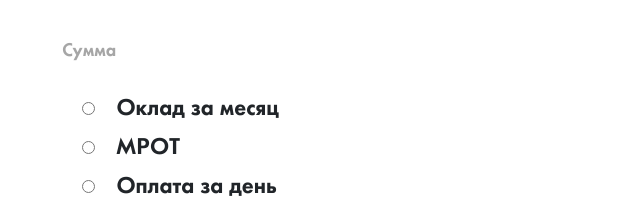
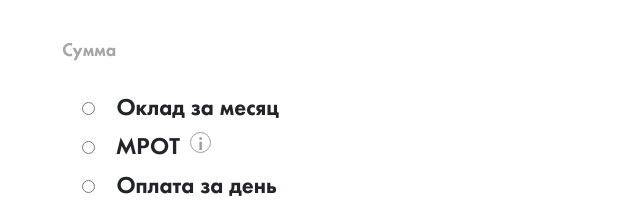
Before and after one commit to lewiczkijm/salary-tax-form, a React (Create React App) app: page / in a window 1280 px wide. Shown: the top 213 px of the page, without its empty margins (0-640 px from the left). Built offline with nearby package versions, Linux system fonts and the light colour scheme.

Commit message:
Info component - basic view and functional

```diff
--- /dev/null
+++ b/src/components/Info.scss
@@ -0,0 +1,20 @@
+.info {
+  display: inline-block;
+  position: absolute;
+  .icon {
+    margin-left: 0.5em;
+    border: solid 1px #9d9d9d;
+    border-radius: 1em;
+    width: 1em;
+    height: 1em;
+    color: #9d9d9d;
+    text-align: center;
+    user-select: none;
+
+    span{
+      font-size: 0.8em;
+      vertical-align: top;
+      font-weight: 100;
+    }
+  }
+}
--- /dev/null
+++ b/src/components/Info.tsx
@@ -0,0 +1,32 @@
+import React, {useState} from "react";
+import "./Info.scss"
+
+interface InfoProps {
+    value:string
+}
+const Info:React.FC<InfoProps> = ({value}) =>{
+    const [show,setShow] = useState(false);
+    const [fix,setFix] = useState(false);
+    const [selectedIcon,setSelectedIcon] = useState(0);
+
+    const icons = ['i','x'];
+
+    const showInfo = ()=>{setShow(true)};
+    const hideInfo = ()=>{setShow(false)};
+
+    const click = (e:React.MouseEvent)=>{
+        e.preventDefault();
+        setFix(!fix);
+        setSelectedIcon((selectedIcon)?0:1)
+    };
+    return(
+        <div className="info">
+            <div onMouseOver={showInfo} onMouseOut={hideInfo} onClick={click} className="icon">
+                <span>{icons[selectedIcon]}</span>
+            </div>
+            {(show || fix) && <div>{value}</div>}
+        </div>
+    )
+};
+
+export default Info;
--- a/src/components/SalaryForm.tsx
+++ b/src/components/SalaryForm.tsx
@@ -2,7 +2,7 @@ import './SalaryForm.scss';
 import React from "react";
 import {Field, InjectedFormProps, reduxForm} from "redux-form";
 import NumberInput from "./NumberInput";
-
+import Info from "./Info";
 
 
 const SalaryForm:React.FC<InjectedFormProps> = (props) =>{
@@ -23,7 +23,7 @@ const SalaryForm:React.FC<InjectedFormProps> = (props) =>{
                     <Field component={"input"} type="radio" name="salaryCase" id="exampleRadios2"
                            value="option2"/>
                         <label  htmlFor="exampleRadios2">
-                            МРОТ
+                            МРОТ <Info value="gjglh"/>
                         </label>
                 </div>
                 <div className="form-check">
```
